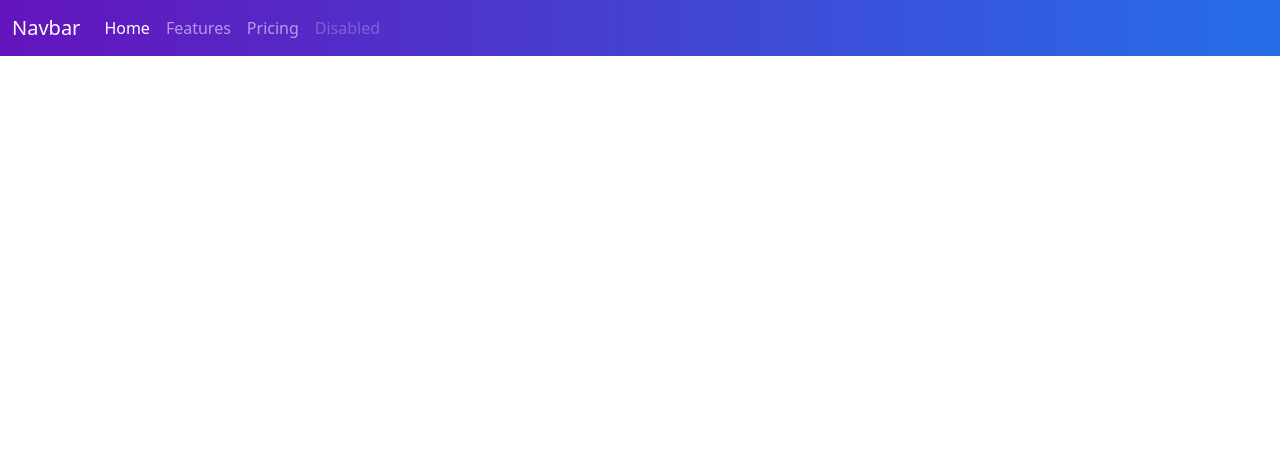
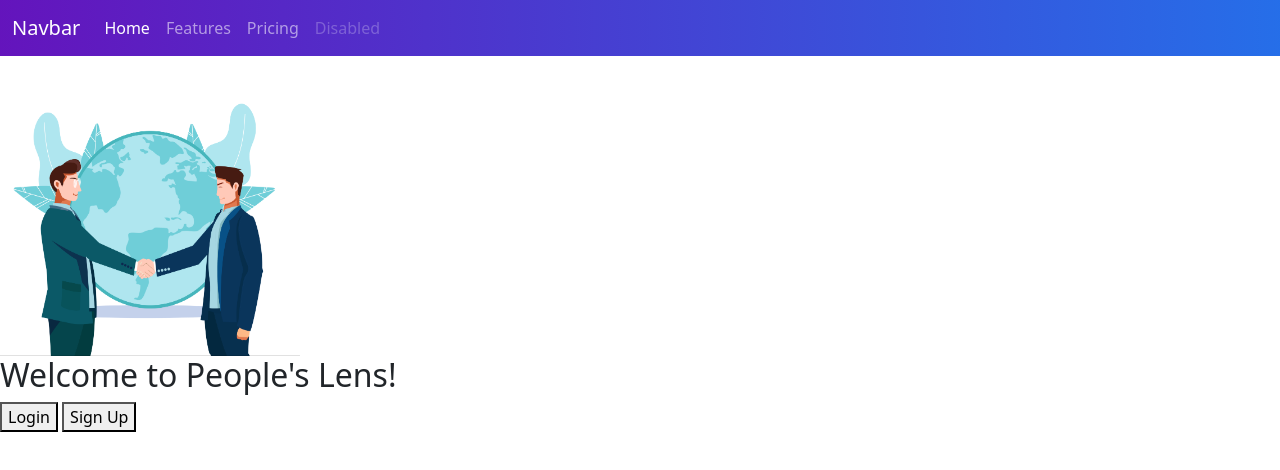
Before and after one commit to NiharPhansalkar/peoples-lens, a website: page index.html in a window 1280 px wide. Drawn offline with nearby package versions, Linux system fonts and the light colour scheme.

Commit message:
added basic image, title and buttons

```diff
--- a/index.html
+++ b/index.html
@@ -6,19 +6,8 @@
         <meta name="viewport" content="width=device-width, initial-scale=1.0">
         <!-- Bootstrap CSS link -->
         <link href="https://cdn.jsdelivr.net/npm/bootstrap@5.3.0-alpha3/dist/css/bootstrap.min.css" rel="stylesheet" integrity="sha384-KK94CHFLLe+nY2dmCWGMq91rCGa5gtU4mk92HdvYe+M/SXH301p5ILy+dN9+nJOZ" crossorigin="anonymous">
+        <link href="/welcome_page/css/welcomeStyles.css" rel="stylesheet">
         <title>People's Lens | Welcome</title>
-        <style>
-            .navbar {
-                /* fallback for old browsers */
-              background: #6a11cb;
-
-              /* Chrome 10-25, Safari 5.1-6 */
-              background: -webkit-linear-gradient(to right, rgba(106, 17, 203, 0.9), rgba(37, 117, 252, 0.9));
-
-              /* W3C, IE 10+/ Edge, Firefox 16+, Chrome 26+, Opera 12+, Safari 7+ */
-              background: linear-gradient(to right, rgba(106, 17, 203, 0.9), rgba(37, 117, 252, 0.9));
-            }
-        </style>
     </head>
     <body>
         <!-- Adding navbar -->
@@ -38,6 +27,12 @@
             </div>
           </div>
         </nav>
+        <div class="welcome-info">
+            <img src="/images/handshake_for_peace.png" id="logo" alt="logo">
+            <h2>Welcome to People's Lens!</h2>
+            <button type="submit" class="submit-btn" id="login-button">Login</button>
+            <button type="submit" class="submit-btn" id="sign-up">Sign Up</button>
+        </div>
         <!-- Bootstrap JS link -->
         <script src="https://cdn.jsdelivr.net/npm/bootstrap@5.3.0-alpha3/dist/js/bootstrap.bundle.min.js" integrity="sha384-ENjdO4Dr2bkBIFxQpeoTz1HIcje39Wm4jDKdf19U8gI4ddQ3GYNS7NTKfAdVQSZe" crossorigin="anonymous"></script>
     </body>
--- /dev/null
+++ b/welcome_page/css/welcomeStyles.css
@@ -0,0 +1,15 @@
+.navbar {
+    /* fallback for old browsers */
+    background: #6a11cb;
+
+    /* Chrome 10-25, Safari 5.1-6 */
+    background: -webkit-linear-gradient(to right, rgba(106, 17, 203, 0.9), rgba(37, 117, 252, 0.9));
+
+    /* W3C, IE 10+/ Edge, Firefox 16+, Chrome 26+, Opera 12+, Safari 7+ */
+    background: linear-gradient(to right, rgba(106, 17, 203, 0.9), rgba(37, 117, 252, 0.9));
+}
+
+img {
+    height: 300px;
+    width: 300px;
+}
```
